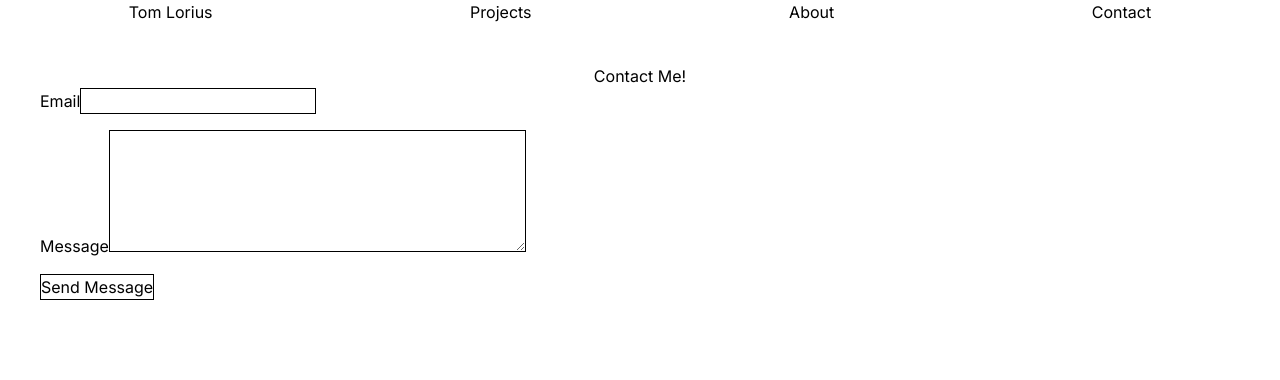
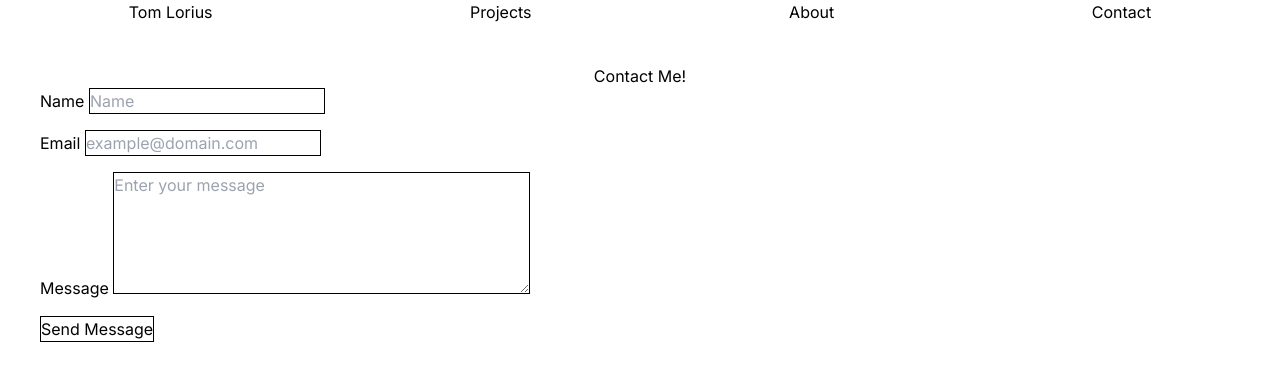
Before and after one commit to tlorius/portfolio, a Next.js app: page /contact in a window 1280 px wide. Shown: the top 380 px of the page. Built offline with nearby package versions, Linux system fonts and the light colour scheme.

Commit message:
Added contact form email functionality

```diff
--- a/package.json
+++ b/package.json
@@ -13,7 +13,8 @@
     "next": "14.1.0",
     "nodemailer": "^6.9.9",
     "react": "^18",
-    "react-dom": "^18"
+    "react-dom": "^18",
+    "react-hook-form": "^7.50.1"
   },
   "devDependencies": {
     "@types/node": "^20",
--- /dev/null
+++ b/src/app/api/email/route.ts
@@ -0,0 +1,41 @@
+import { NextRequest, NextResponse } from "next/server";
+import nodemailer from "nodemailer";
+import Mail from "nodemailer/lib/mailer";
+
+export async function POST(request: NextRequest) {
+  const { email, name, message } = await request.json();
+
+  const transport = nodemailer.createTransport({
+    service: "gmail",
+    auth: {
+      user: process.env.MY_EMAIL,
+      pass: process.env.MY_PASSWORD,
+    },
+  });
+
+  const mailOptions: Mail.Options = {
+    from: process.env.MY_EMAIL,
+    to: process.env.MY_EMAIL,
+    //cc: email
+    subject: `Message from contact from ${email}`,
+    text: message,
+  };
+
+  const sendMailPromise = () =>
+    new Promise<string>((resolve, reject) => {
+      transport.sendMail(mailOptions, function (err) {
+        if (!err) {
+          resolve("Email sent");
+        } else {
+          reject(err.message);
+        }
+      });
+    });
+
+  try {
+    await sendMailPromise();
+    return NextResponse.json({ message: "Email sent" });
+  } catch (error) {
+    return NextResponse.json({ error }, { status: 500 });
+  }
+}
--- a/src/app/contact/page.tsx
+++ b/src/app/contact/page.tsx
@@ -1,38 +1,53 @@
 "use client";
 
-import { useState } from "react";
+import { FC } from "react";
+import { useForm } from "react-hook-form";
+import { sendEmail } from "../utils/send-email";
 
-export default function Contact() {
-  const [email, setEmail] = useState("");
-  const [message, setMessage] = useState("");
+export type FormData = {
+  name: string;
+  email: string;
+  message: string;
+};
+const Contact: FC = () => {
+  const { register, handleSubmit } = useForm<FormData>();
 
-  const handleSubmit = (event: React.FormEvent<HTMLFormElement>) => {
-    event.preventDefault();
-    console.log({ email, message });
-  };
+  function onSubmit(data: FormData) {
+    sendEmail(data);
+  }
+
   return (
     <>
       <h1 className="text-center">Contact Me!</h1>
       <form
         className="grid grid-cols-1 gap-4"
-        onSubmit={(event) => handleSubmit(event)}
+        onSubmit={handleSubmit(onSubmit)}
       >
         <label>
-          Email
+          Name{" "}
           <input
-            type="email"
-            value={email}
-            onChange={(event) => setEmail(event.target.value)}
+            type="text"
+            placeholder="Name"
+            {...register("name", { required: true })}
             className="border border-solid border-black"
           />
         </label>
         <label>
-          Message
+          Email{" "}
+          <input
+            type="email"
+            placeholder="example@domain.com"
+            {...register("email", { required: true })}
+            className="border border-solid border-black"
+          />
+        </label>
+        <label>
+          Message{" "}
           <textarea
             cols={40}
             rows={5}
-            value={message}
-            onChange={(event) => setMessage(event.target.value)}
+            placeholder="Enter your message"
+            {...register("message", { required: true })}
             className="border border-solid border-black"
           ></textarea>
         </label>
@@ -44,4 +59,6 @@ export default function Contact() {
       </form>
     </>
   );
-}
+};
+
+export default Contact;
--- /dev/null
+++ b/src/app/utils/send-email.ts
@@ -0,0 +1,16 @@
+import { FormData } from "../contact/page";
+
+export async function sendEmail(data: FormData) {
+  const apiEndpoint = "/api/email";
+
+  try {
+    const response = await fetch(apiEndpoint, {
+      method: "POST",
+      body: JSON.stringify(data),
+    });
+    const responseContent = await response.json();
+    alert(responseContent.message);
+  } catch (error) {
+    console.error(error);
+  }
+}
```
Also changed, not shown: 1 other file (tests, documents, lock files or other folders).
